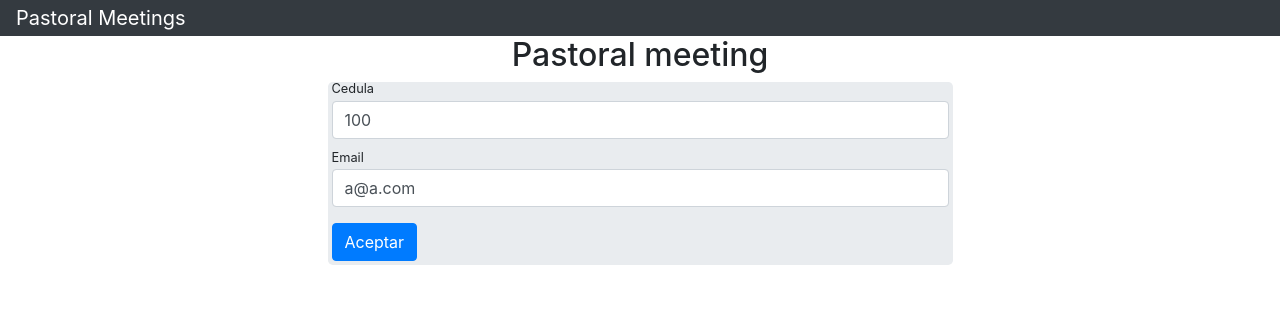
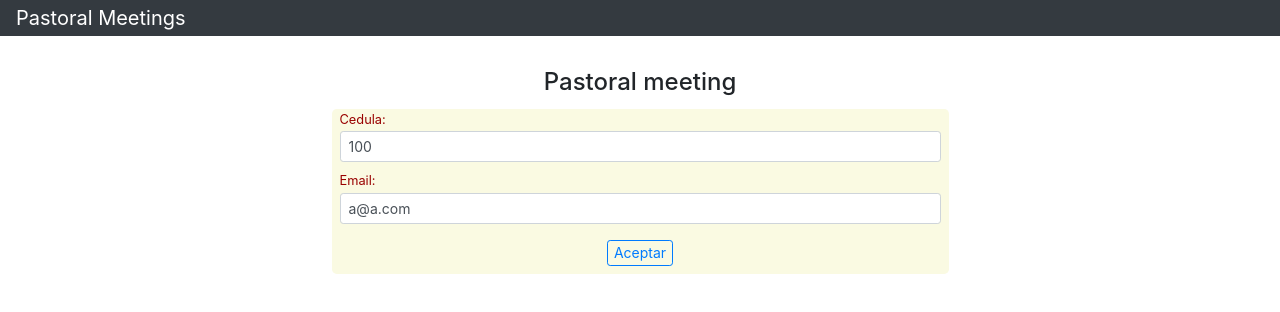
Before and after one commit to alexcaiza/ng-meetings, an Angular app: page / in a window 1280 px wide. Shown: the top 312 px of the page. Built offline with nearby package versions, Linux system fonts and the light colour scheme; what primeng would draw is missing.

Commit message:
forms estilos

```diff
--- a/src/app/estudiantes/estudiantes-meeting-list/estudiantes-meeting-list.component.css
+++ b/src/app/estudiantes/estudiantes-meeting-list/estudiantes-meeting-list.component.css
@@ -7,10 +7,11 @@ fieldset.scheduler-border {
 }
 
 legend.scheduler-border {
-    font-size: 0.8em !important;
+    font-size: 1.0em !important;
     font-weight: bold !important;
     text-align: left !important;
     width:auto;
     padding:0 5px;
     border-bottom:none;
+    color: #f5a209;
 }
--- a/src/app/estudiantes/estudiantes-meeting-list/estudiantes-meeting-list.component.html
+++ b/src/app/estudiantes/estudiantes-meeting-list/estudiantes-meeting-list.component.html
@@ -1,9 +1,9 @@
 <div class="container">
     <form>
-        <div class="form-group col mb-0">
-            <fieldset class="scheduler-border">
+        <div class="form-group col mt-2 mb-0">
+            <fieldset class="scheduler-border jumbotron">
                 <legend class="scheduler-border">Estudiante</legend>
-                <div class="form-row ">
+                <div class="form-row m-1 p-1">
                     <div class="form-group col-md-12">
                         <label for="firstName" class="form-label col-lg-12">Nombres</label>
                         <input type="text" class="form-control col-lg-12 form-control-sm  is-valid" id="firstName" placeholder="Nombres"
--- a/src/app/estudiantes/estudiantes-meeting-register/estudiantes-meeting-register.component.html
+++ b/src/app/estudiantes/estudiantes-meeting-register/estudiantes-meeting-register.component.html
@@ -3,7 +3,7 @@
     <div class="col-md-3">
     </div>
     <div class="col-md-6 col-md-offset-3">
-        <div class="jumbotron m-0 p-1">
+        <div class="jumbotron m-1 p-1">
             <form [formGroup]="formGroup" (ngSubmit)="saveMeeting(formGroup)" autocomplete="off">
                 <div class="form-group">
                     <label for="profesorid">Profesor</label>
--- a/src/app/login/login.component.html
+++ b/src/app/login/login.component.html
@@ -1,19 +1,25 @@
-<h2 class="text-center">Pastoral meeting</h2>
+<div class="mt-3 pt-3">
+<h4 class="text-center">Pastoral meeting</h4>
+</div>
 <div class="row">
     <div class="col-md-3">
     </div>
     <div class="col-md-6 col-md-offset-3">
-        <div class="jumbotron m-0 p-1">
-            <form #userForm="ngForm" [formGroup]="angForm" (ngSubmit)="postdata(angForm)" autocomplete="off" >
+        <div class="jumbotron m-1 p-2">
+            <form #userForm="ngForm" [formGroup]="angForm" (ngSubmit)="postdata(angForm)" autocomplete="off">
                 <div class="form-group">
-                    <label for="email">Cedula</label>
-                    <input type="text" name="cedula" formControlName="cedula" autocomplete="off" class="form-control input-sm" placeholder="Cedula">
+                    <label for="cedula">Cedula:</label>
+                    <input type="text" id="cedula" name="cedula" formControlName="cedula" autocomplete="off"
+                        class="form-control input-sm form-control-sm" placeholder="Cedula">
                 </div>
                 <div class="form-group">
-                    <label for="email">Email</label>
-                    <input type="email" name="email" formControlName="email" autocomplete="off" class="form-control input-sm" placeholder="Email institucional">
+                    <label for="email">Email:</label>
+                    <input type="email" name="email" formControlName="email" autocomplete="off"
+                        class="form-control input-sm form-control-sm" placeholder="Email institucional">
                 </div>
-                <button type="submit" class="btn btn-primary" [disabled]="!angForm.valid">Aceptar</button>
+                <div class="text-center">
+                    <button type="submit" class="btn btn-outline-primary btn-xs" [disabled]="!angForm.valid">Aceptar</button>
+                </div>
             </form>
         </div>
     </div>
--- a/src/styles.css
+++ b/src/styles.css
@@ -15,3 +15,13 @@ body {
     line-height: 1.2;
     border-radius: .2rem;
 }
+
+.jumbotron{
+    /*
+    margin-top: 0px;
+    padding: 0px;
+
+    */
+    color: #990000;
+    background-color: #f5f5c680;
+    }
```
